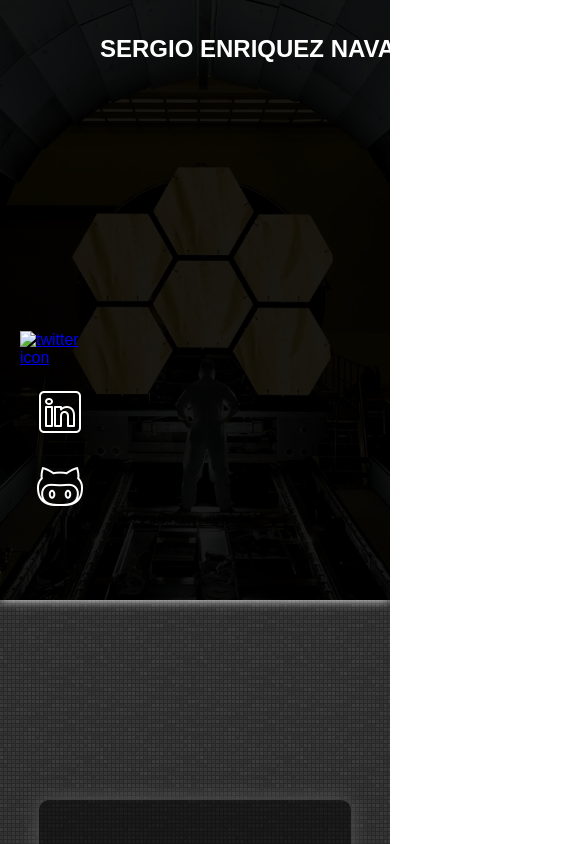
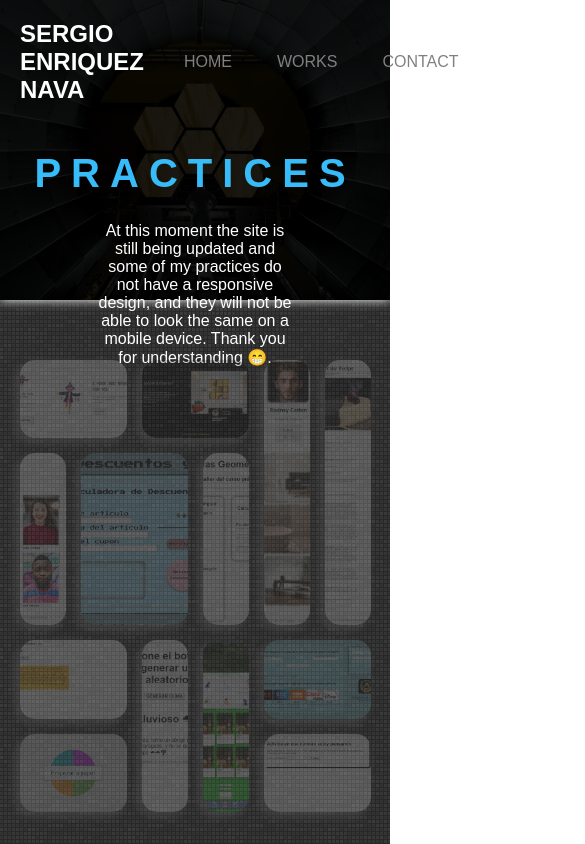
Before and after one commit to eqznava/portfolio, a plain HTML site: page pages/practices.html in a window 390 px wide. Shown: the top 844 px of the page, 585 px wide, since content can reach past the window. Drawn offline with Linux system fonts and the light colour scheme.

Commit message:
Make the responsive for my practices

```diff
--- a/css/styles_practices.css
+++ b/css/styles_practices.css
@@ -72,39 +72,40 @@ body{
 
 .header > img{
     width: 100%;
-    height: 600px;
+    height: 300px;
     object-fit: cover;
 }
 
-.header_overlay{
+.headerOverlay{
     width: 100%;
-    height: 600px;
+    height: 300px;
     position: absolute;
     background-color: rgba(0, 0, 0, 0.90);
     box-shadow: 0px 0px 10px white;
     color:white;
 }
 
-.header_overlay h2{
+.containerMenu{
+    width: 100%;
+    display: flex;
+    justify-content: space-between;
+    align-items: center;
+}
+
+.containerMenu h2{
     width: 300px;
-    margin: 0px;
-    position: relative;
-    top: 35px;
-    left: 100px;
+    margin-left: 20px;
 }
 
 .menu{
     width: 400px;
     margin: 0px;
-    position: relative;
-    top: -5px;
-    left: 965px;
 }
 
 .menu ul{
     display: flex;
     gap: 45px;
-    width: 400px;
+    width: 330px;
     list-style: none;
 }
 
@@ -118,141 +119,6 @@ body{
     color: white;
 }
 
-.header_overlay-social{
-    display: flex;
-    flex-direction: column;
-    justify-content: center;
-    align-items: center;
-    width: 80px;
-    height: 270px;
-    position: relative;
-    top: 210px;
-    left: 20px;
-    gap: 20px;
-}
-
-.header_overlay-social a img{
-    width: 50px;
-    height: 50px;
-}
-
-.header_overlay-social > a:hover{
-    animation-name: rotate_icon;
-    animation-duration: 2s;
-    animation-timing-function: linear;
-}
-
-.header_overlay-p{
-    font-size: 5em;
-    display: block;
-    position: relative;
-    bottom: 100px;
-    left: 700px;
-    width: 100px;
-    text-align: center;
-}
-
-.header_overlay-r{
-    font-size: 5em;
-    display: block;
-    position: relative;
-    bottom: 245px;
-    left: 735px;
-    width: 100px;
-    text-align: center;
-}
-
-.header_overlay-a{
-    font-size: 5em;
-    display: block;
-    position: relative;
-    bottom: 391px;
-    left: 779px;
-    width: 100px;
-    text-align: center;
-}
-
-.header_overlay-c{
-    font-size: 5em;
-    display: block;
-    position: relative;
-    bottom: 536px;
-    left: 825px;
-    width: 100px;
-    text-align: center;
-}
-
-.header_overlay-t{
-    font-size: 5em;
-    display: block;
-    position: relative;
-    bottom: 683px;
-    left: 870px;
-    width: 100px;
-    text-align: center;
-}
-
-.header_overlay-i{
-    font-size: 5em;
-    display: block;
-    position: relative;
-    bottom: 829px;
-    left: 903px;
-    width: 100px;
-    text-align: center;
-}
-
-.header_overlay-cc{
-    font-size: 5em;
-    display: block;
-    position: relative;
-    bottom: 973px;
-    left: 932px;
-    width: 100px;
-    text-align: center;
-}
-
-.header_overlay-e{
-    font-size: 5em;
-    display: block;
-    position: relative;
-    bottom: 1119px;
-    left: 980px;
-    width: 100px;
-    text-align: center;
-}
-
-.header_overlay-s{
-    font-size: 5em;
-    display: block;
-    position: relative;
-    bottom: 1264px;
-    left: 1030px;
-    width: 100px;
-    text-align: center;
-}
-
-.header_overlay-subtitle{
-    display: block;
-    position: relative;
-    bottom: -115px;
-    left: 700px;
-    width: 550px;
-}
-
-.header_overlay-subtitleOne{
-    font-size: 2.5em;
-    margin: 0px;
-    font-weight: lighter;
-    letter-spacing: 1px;
-    color: #444;
-    text-shadow: -1px -1px 1px white,
-                            1px 1px 1px white,
-                            -1px -1px 3px white,
-                            1px 1px 3px white;
-
-}
-
 .main{
     background-image: url('../img/dark-grey-tile.png');
     width: 100%;
@@ -260,15 +126,112 @@ body{
     display: flex;
     flex-direction: column;
     align-items: center;
+    justify-content: center;
 }
 
-.myPractices{
-    margin:200px 0px;
-    width: 80%;
-    height: 500px;
-    box-shadow: 0px 0px 20px #555;
-    border-radius: 10px;
-    background-color: rgba(0, 0, 0, 0.5);
+.textHeader{
+    width: 100%;
+    text-align: center;
+}
+
+.textHeader h1{
+    letter-spacing: 10px;
+    font-size: 2.5em;
+    animation: blink_text 5s infinite linear;
+}
+
+.textHeader p{
+    width: 50%;
+    margin: 0px auto;
+}
+
+.mainContainer{
+    display: grid;
+    width: 90%;
+    height: 100%;
+    margin-top: 50px;
+    margin-bottom: 50px;
+    grid-template-areas: " img1  img1   img2   img2   img3 img4"
+                                    " img5   img6   img6   img7   img3 img4"
+                                    " img5   img6   img6   img7   img3 img4"
+                                    " img12 img12 img11 img10 img8 img8"
+                                    " img13 img13 img11 img10 img9 img9";
+    grid-template-rows: repeat(5, 1fr);
+    grid-template-columns: repeat(6, 1fr);
+    column-gap: 15px;
+    row-gap: 15px;
+    padding: 10px;
+}
+
+.img-1, .img-2, .img-3, .img-4,
+.img-5, .img-6, .img-7, .img-8,
+.img-9, .img-10, .img-11, .img-12,
+.img-13{
+    width: 100%;
+    height: 100%;
+    border-radius: 15px;
+    box-shadow: -4px 4px 8px #777;
+    object-fit: cover;
+}
+
+.mainContainer a{
+    opacity: 0.2;
+    transition: all 300ms;
+}
+
+.mainContainer a:hover{
+    opacity: 1;
+}
+
+.img-1{
+    grid-area: img1;
+}
+
+.img-2{
+    grid-area: img2;
+}
+
+.img-3{
+    grid-area: img3;
+}
+
+.img-4{
+    grid-area: img4;
+}
+
+.img-5{
+    grid-area: img5;
+}
+
+.img-6{
+    grid-area: img6;
+}
+.img-7{
+    grid-area: img7;
+}
+
+.img-8{
+    grid-area: img8;
+}
+
+.img-9{
+    grid-area: img9;
+}
+
+.img-10{
+    grid-area: img10;
+}
+
+.img-11{
+    grid-area: img11;
+}
+
+.img-12{
+    grid-area: img12;
+}
+
+.img-13{
+    grid-area: img13;
 }
 
 footer{
--- a/pages/practices.html
+++ b/pages/practices.html
@@ -4,51 +4,82 @@
     <meta charset="UTF-8">
     <meta http-equiv="X-UA-Compatible" content="IE=edge">
     <meta name="viewport" content="width=device-width, initial-scale=1.0, maximum-scale=1.0">
-    <link rel="shortcut icon" href="img/logo.png" type="image/x-icon">
+    <link rel="shortcut icon" href="../img/icons8-s-64.png" type="image/x-icon">
     <link rel="stylesheet" href="../css/styles_practices.css">
-    <!-- <link rel="stylesheet" href="css/responsive.css"> -->
-    <title>SAEN Web Developer</title>
+    <title>SAEN Web Developer | Practices</title>
 </head>
 <body>
     <header class="header">
-        <img src="../img/background_header.webp" alt="cohete">
-        <div class="header_overlay">
-            <h2>SERGIO ENRIQUEZ NAVA</h2>
+        <img src="../img/background_header.webp" alt="wallpaper">
+        <div class="headerOverlay">
+            <div class="containerMenu">
+                <h2>SERGIO ENRIQUEZ NAVA</h2>
             <nav class="menu">
                 <ul>
                     <li>
                         <a href="../index.html">HOME</a>
                     </li>
                     <li>
-                        <a href="#">WORKS</a>
+                        <a href="../index.html">WORKS</a>
                     </li>
                     <li>
                         <a href="../index.html">CONTACT</a>
                     </li>
                 </ul>
             </nav>
-            <div class="header_overlay-social">
-                <a href="https://twitter.com/eqznava"><img src="../img/tumblr-50.png" type="icon" alt="twitter icon"></a>
-                <a href="https://www.linkedin.com/in/sergio-arturo-enr%C3%ADquez-nava-89333a168/"><img src="../img/linkedin-50.png" type="icon" alt=""></a>
-                <a href="https://github.com/eqznava"><img src="../img/octocat-50.png" type="icon" alt="github logo"></a>
             </div>
-            <h1 class="header_overlay-p">P</h1>
-            <!-- <h1 class="header_overlay-r">R</h1>
-            <h1 class="header_overlay-a">A</h1>
-            <h1 class="header_overlay-c">C</h1>
-            <h1 class="header_overlay-t">T</h1>
-            <h1 class="header_overlay-i">I</h1>
-            <h1 class="header_overlay-cc">C</h1>
-            <h1 class="header_overlay-e">E</h1>
-            <h1 class="header_overlay-s">S</h1> -->
-            <div class="header_overlay-subtitle">
-                <h1 class="header_overlay-subtitleOne">FRONT END DEVELOPER</h1>
+            <div class="textHeader">
+                <div class="titleHeader">
+                    <h1>PRACTICES</h1>
+                </div>
+                <p>At this moment the site is still being updated and some
+                    of my practices do not have a responsive design,
+                    and they will not be able to look the same on a mobile device.
+                    Thank you for understanding 😁.</p>
             </div>
         </div>
     </header>
     <section class="main">
-        <div id="practices" class="myPractices">
-            <!---->
+        <div class="mainContainer">
+            <a class="img-1" href="https://eqznava.github.io/responsive-web-practices/404-Not-Found-Scarecrow/">
+                <img src="../img/screen_1.webp" alt="screenshot" class="img-1">
+            </a>
+            <a class="img-2" href="https://eqznava.github.io/responsive-web-practices/interior-consultant/">
+                <img src="../img/screen_2.webp" alt="" class="img-2">
+            </a>
+            <a class="img-3" href="https://eqznava.github.io/responsive-web-practices/my-gallery/">
+                <img src="../img/screen_3.webp" alt="" class="img-3">
+            </a>
+            <a class="img-4" href="https://eqznava.github.io/responsive-web-practices/recipe-page/">
+                <img src="../img/screen_4.webp" alt="" class="img-4">
+            </a>
+            <a class="img-5" href="https://eqznava.github.io/responsive-web-practices/team-page/">
+                <img src="../img/screen_5.webp" alt="" class="img-5">
+            </a>
+            <a class="img-6" href="https://eqznava.github.io/js-practico/porcentajes_descuentos/">
+                <img src="../img/screen_6.webp" alt="" class="img-6">
+            </a>
+            <a class="img-7" href="https://eqznava.github.io/js-practico/figuras/">
+                <img src="../img/screen_7.webp" alt="" class="img-7">
+            </a>
+            <a class="img-8" href="https://eqznava.github.io/jschallenge/">
+                <img src="../img/screen_8.webp" alt="" class="img-8">
+            </a>
+            <a class="img-9" href="https://eqznava.github.io/Adivina-el-numero/">
+                <img src="../img/screen_9.webp" alt="" class="img-9">
+            </a>
+            <a class="img-10" href="https://eqznava.github.io/ga-canine-ld-page/">
+                <img src="../img/screen_10.webp" alt="" class="img-10">
+            </a>
+            <a class="img-11" href="https://eqznava.github.io/clima-aletorio/">
+                <img src="../img/screen_11.webp" alt="" class="img-11">
+            </a>
+            <a class="img-12" href="https://eqznava.github.io/generador-historias-locas/">
+                <img src="../img/screen_12.webp" alt="" class="img-12">
+            </a>
+            <a class="img-13" href="https://eqznava.github.io/simon_dice/">
+                <img src="../img/screen_13.webp" alt="" class="img-13">
+            </a>
         </div>
     </section>
     <footer>
```
Also changed, not shown: index.html (+1 -1 lines), img/screen_1.webp (added), img/screen_10.webp (added), img/screen_11.webp (added), img/screen_12.webp (added), img/screen_13.webp (added), img/screen_2.webp (added), img/screen_3.webp (added), img/screen_4.webp (added), img/screen_5.webp (added), img/screen_6.webp (added), img/screen_7.webp (added), img/screen_8.webp (added), img/screen_9.webp (added).
